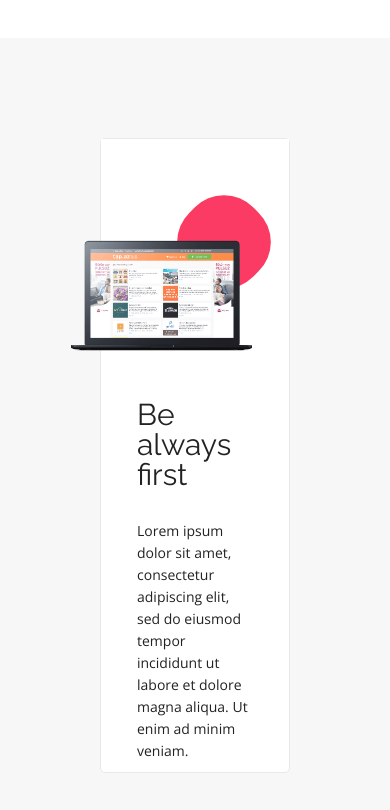
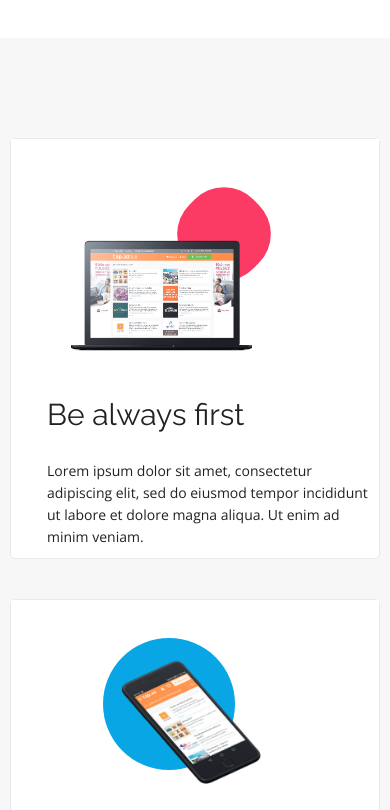
Before and after one commit to Anuszka86/Best-Shop-Website, a website: page index.html in a window 390 px wide. Shown: the part 1720-2530 px from the top of the page. Drawn offline with nearby package versions, Linux system fonts and the light colour scheme.

Commit message:
wersja mobilna z poprawkami

```diff
--- a/scss/elements/_benefits.scss
+++ b/scss/elements/_benefits.scss
@@ -8,7 +8,9 @@ section.benefits .container {
   justify-content: center;
   align-items: center;
   gap: 40px;
-
+@media (max-width: 600px){
+  padding: 0 10px;
+}
 
 }
 article {
@@ -21,6 +23,7 @@ article {
   border-radius: 5px;
   @media (max-width: 990px){
 display: block;
+    height: 100%;
   }
 }
 .article-one, .article-two, .article-three {
@@ -46,6 +49,9 @@ width: 100%;
   background-color: $color-white;
   @media (max-width: 990px) {
     margin: 10px 36px;
+    width: 90%;
+    max-width: 750px;
+
   }
 }
 .article-text h2 {
@@ -63,12 +69,11 @@ width: 100%;
   margin-top: 30px;
   @media (max-width: 1050px) {
     font-size: 14px;
-
   }
 }
 .article-text p::after{
   content: "";
-  width: 332px;
+  width: 100%;
   height: 4px;
 
   display: block;
@@ -91,10 +96,16 @@ width: 100%;
 }
 
 .article-two {
+
   width: 100%;
   flex-direction: row;
   padding: 0 20px 0 70px;
   min-height: 390px;
+  @media (max-width: 1020px) {
+
+    padding: 0;
+
+  }
   @media (max-width: 990px) {
     padding: 0 0 10px 0;
   }
@@ -118,10 +129,12 @@ div.article-figure {
   z-index: 3;
   align-self: center;
   @media (max-width: 1093px) {
-    width: 300px;
+    width: 37vw;
+    min-width: 300px;
   }
   @media (max-width: 990px) {
-    width: 200px;
+    min-width: 200px;
+    width: 37vw;
     margin-right: 67px;
     margin-top: 100px;
   }
@@ -138,24 +151,25 @@ div.article-figure {
   background-color: $color-redish;
   align-self: center;
   @media (max-width: 1093px) {
-    width: 160px;
-    height: 160px;
+    min-width: 130px;
+width: 17vw;
+    min-height: 130px;
+    height: 17vw;
   }
   @media (max-width: 990px) {
-    width: 90px;
-    height: 90px;
-    right: 40%;
-    top: 30%;
+
+    min-width: 90px;
+    width: 17vw;
+    min-height: 90px;
+    height: 17vw;
+    right: 30%;
+    top: 20%;
   }
   @media (max-width: 600px) {
+    right: 30%;
+    top: 27%;
+  }
 
-    right: 80px;
-    top: 85px;
-  }
-  @media (max-width: 420px) {
-    right: 20px;
-    top: 85px;
-  }
 }
 .article-two div.article-figure
 {
@@ -164,7 +178,8 @@ div.article-figure {
   justify-content: center;
   align-items: center;
   @media (max-width: 990px) {
-    max-height: 170px;
+    max-height: 250px;
+
 
   }
 }
@@ -174,8 +189,9 @@ div.article-figure {
   height: auto;
   z-index: 3;
   @media (max-width: 990px) {
-    width: 175px;
-    left: -30px;
+    min-width: 175px;
+    width: 28vw;
+
   }
 }
 .article-two .article-figure div {
@@ -187,21 +203,21 @@ div.article-figure {
   border-radius: 50%;
   background-color: $color-primary;
   @media (max-width: 990px) {
-    width: 132px;
-    height: 132px;
-        top: 30px;
-    left: 105px;
+    min-width: 132px;
+    min-height: 132px;
+    width: 20vw;
+    height: 20vw;
+        top: 15%;
+    left: 36%;
   }
   @media (max-width: 660px) {
-    top: 30px;
-    left: 75px;
+    top: 15%;
+    left: 30%;
   }
-  @media (max-width: 500px) {
-    left: 50px;
-  }
+
   @media (max-width: 420px) {
-    top: 30px;
-    left: 25px;
+
+    left: 25%;
   }
 }
 
```
Also changed, not shown: css/main.css, 1 other file.
